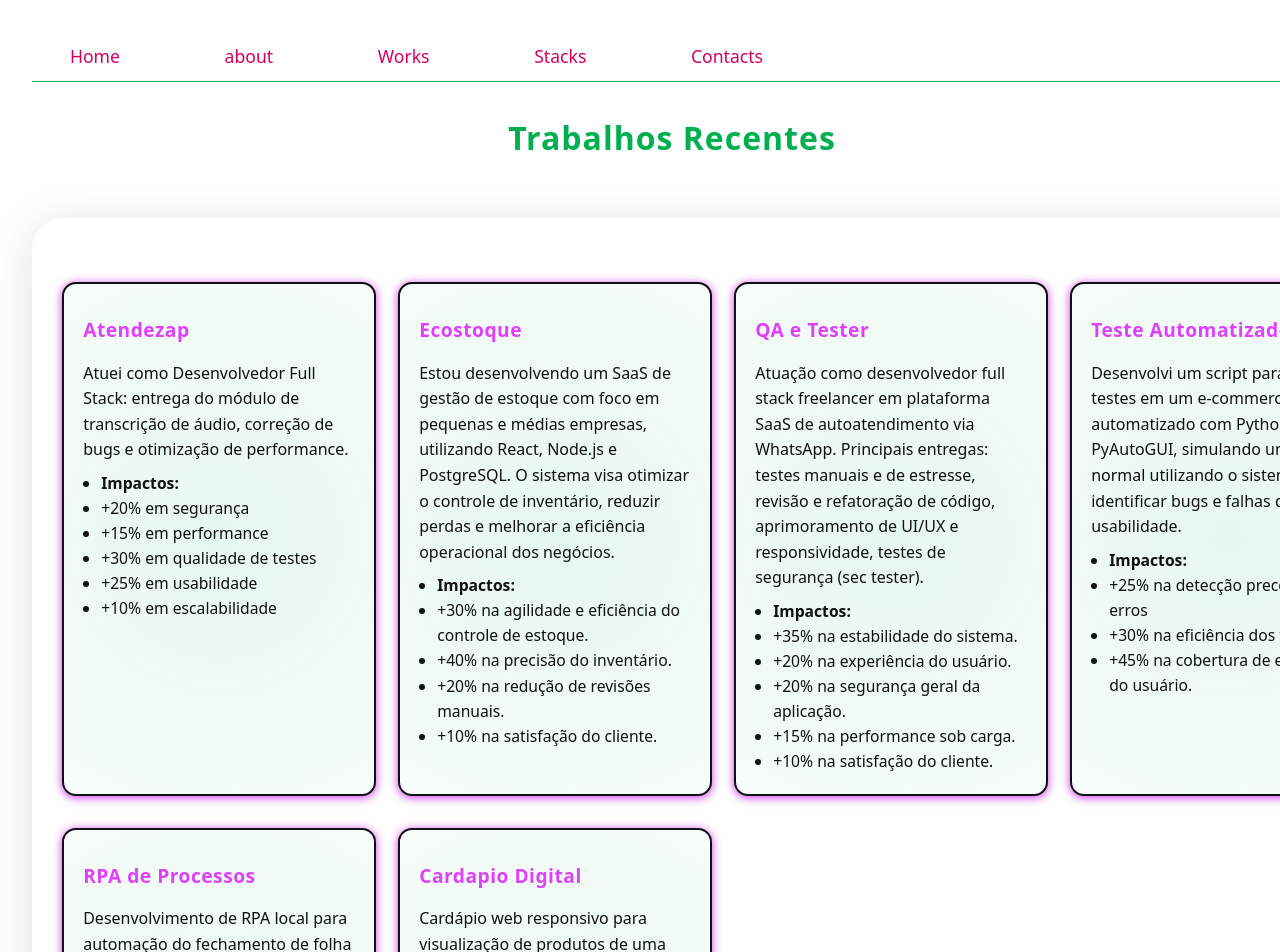
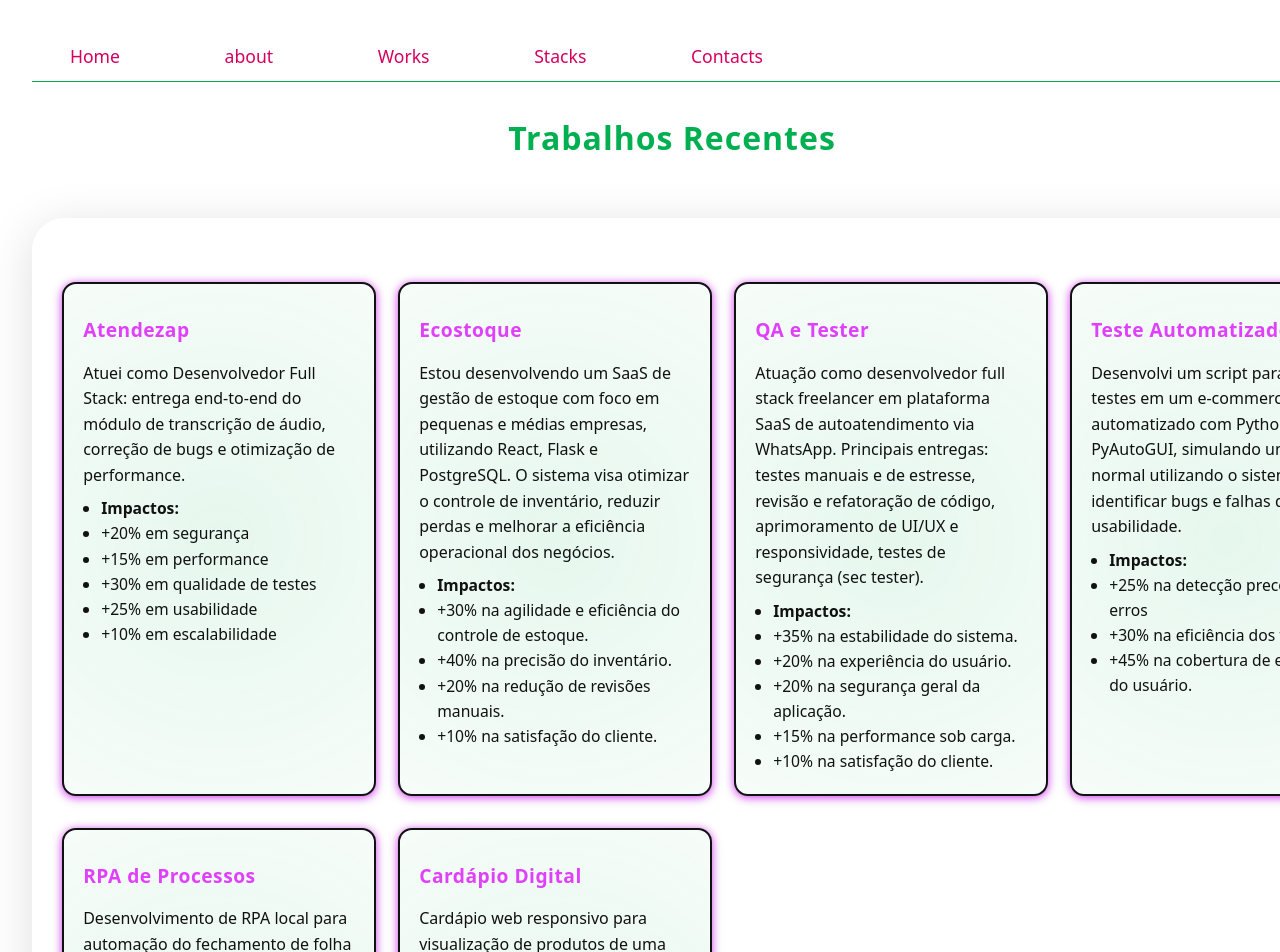
Before and after one commit to alissonkl20/porti, a React (Vite) app in the folder app/: page /project in a window 1280 px wide. Shown: the top 952 px of the page. Built offline with nearby package versions, Linux system fonts and the light colour scheme.

Commit message:
atualiza descrições dos projetos para maior clareza e correção de termos

```diff
--- a/app/src/components/Project.jsx
+++ b/app/src/components/Project.jsx
@@ -5,7 +5,7 @@
   {
     title: 'Atendezap',
     desc: [
-      'Atuei como Desenvolvedor Full Stack: entrega do módulo de transcrição de áudio, correção de bugs e otimização de performance.',
+      'Atuei como Desenvolvedor Full Stack: entrega end-to-end do módulo de transcrição de áudio, correção de bugs e otimização de performance.',
       'Impactos:',
       '+20% em segurança',
       '+15% em performance',
@@ -17,7 +17,7 @@
   {
     title: 'Ecostoque',
     desc: [
-      'Estou desenvolvendo um SaaS de gestão de estoque com foco em pequenas e médias empresas, utilizando React, Node.js e PostgreSQL. O sistema visa otimizar o controle de inventário, reduzir perdas e melhorar a eficiência operacional dos negócios.',
+      'Estou desenvolvendo um SaaS de gestão de estoque com foco em pequenas e médias empresas, utilizando React, Flask e PostgreSQL. O sistema visa otimizar o controle de inventário, reduzir perdas e melhorar a eficiência operacional dos negócios.',
       'Impactos:',
       '+30% na agilidade e eficiência do controle de estoque.',
       '+40% na precisão do inventário.',
@@ -59,7 +59,7 @@
     ],
   },
   {
-    title: 'Cardapio Digital',
+    title: 'Cardápio Digital',
     desc: 'Cardápio web responsivo para visualização de produtos de uma confeiteira autônoma. O sistema exibe os itens e preços, mas os pedidos são realizados exclusivamente via WhatsApp, facilitando o contato direto com a confeiteira.',
   },
 ];
```
